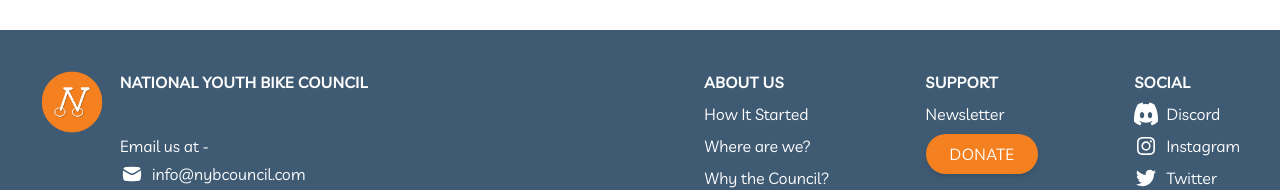
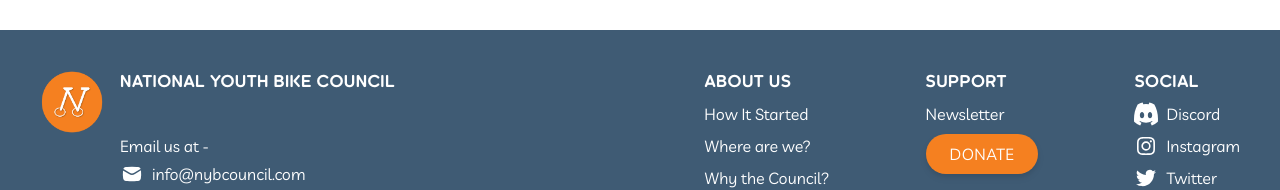
Before and after one commit to wdmnybcouncil/national-youth-bike-council, a React (Create React App) app in the folder frontend/: page /join-us in a window 1280 px wide. Shown: the part 482-672 px from the top of the page. Built offline with nearby package versions, Linux system fonts and the light colour scheme; no server answers.

Commit message:
feat: change brand font to kaleko

```diff
--- a/frontend/src/components/AnimatedHeroTitle.js
+++ b/frontend/src/components/AnimatedHeroTitle.js
@@ -9,7 +9,7 @@ function AnimatedHeroTitle({ children }) {
   return (
     <AnimatePresence>
       <motion.h1
-        className="relative inline-block w-full max-w-screen-md break-words text-center font-balgin text-4xl tracking-wider text-transparent drop-shadow sm:text-left lg:text-6xl"
+        className="relative inline-block w-full max-w-screen-md break-words text-center font-kaleko font-bold tracking-wide text-4xl text-transparent drop-shadow sm:text-left lg:text-6xl"
         variants={heroLetterContainerAnimationVariants}
         initial="hidden"
         whileInView="visible"
--- a/frontend/src/components/DescriptionCard.js
+++ b/frontend/src/components/DescriptionCard.js
@@ -20,7 +20,7 @@ function DescriptionCard({ heading, text, image = '' }) {
           alt={heading}
           className="-mt-12 h-16 w-16 max-w-full rounded-full border-2 border-skin-accent object-center object-cover transition-all group-hover:scale-125" />
       }
-      <h3 className="mt-4 mb-4 w-full max-w-4xl text-center border-b border-skin-primary pb-1 font-balgin text-xl tracking-wider text-skin-primary transition-all">
+      <h3 className="mt-4 mb-4 w-full max-w-4xl text-center border-b border-skin-primary pb-1 font-kaleko font-bold tracking-wide text-xl text-skin-primary transition-all">
         {heading}
       </h3>
       <Section.Text>{text}</Section.Text>
--- a/frontend/src/components/Footer.js
+++ b/frontend/src/components/Footer.js
@@ -40,7 +40,7 @@ function Footer({ footer }) {
         <div className="flex flex-col gap-2 xs:gap-0">
           <div className="flex flex-col gap-4 xs:flex-row xs:items-center md:items-start">
             <Logo linkTo="/" logoSrc={logoIcon} logoAlt="logo for National Youth Bike Council with a big N with wheels" />
-            <h2 className="font-semibold uppercase">{footer[0].heading}</h2>
+            <h2 className="font-kaleko font-bold tracking-wide uppercase">{footer[0].heading}</h2>
           </div>
           <div className="flex flex-col gap-1 xs:pl-16 lg:pl-20">
             <p>Email us at -</p>
--- a/frontend/src/components/FooterSection/FooterHeader.js
+++ b/frontend/src/components/FooterSection/FooterHeader.js
@@ -7,7 +7,7 @@ import PropTypes from 'prop-types';
  * @author [Shraddha](https://github.com/5hraddha)
  */
 function FooterHeader({ children }) {
-  return <h2 className="font-semibold uppercase">{children}</h2>;
+  return <h2 className="font-kaleko font-bold tracking-wide uppercase">{children}</h2>;
 }
 
 const propTypes = {
--- a/frontend/src/components/Modal/Modal.js
+++ b/frontend/src/components/Modal/Modal.js
@@ -31,7 +31,7 @@ function Modal({ isOpen, onClose, userProfile }) {
         variants={modalAnimationVariants}>
         <div className="flex flex-col items-center justify-center gap-4">
           <img src={userImg} alt={userName} className="h-40 w-40 max-w-full rounded-full border-4 border-skin-accent" />
-          <h3 className="text-center font-balgin text-2xl font-semibold capitalize leading-8 tracking-wider text-skin-primary md:text-4xl">{userName}</h3>
+          <h3 className="text-center font-kaleko font-bold tracking-wide text-2xl capitalize leading-8 text-skin-primary md:text-4xl">{userName}</h3>
         </div>
         <div className="relative before:absolute before:top-0 before:-left-5 before:h-4 before:w-4 before:bg-[url('./assets/images/icon-quotes.svg')] before:bg-contain before:bg-no-repeat">
           <ReactMarkdown className="markdown">{userStory}</ReactMarkdown>
--- a/frontend/src/components/Post/PostTitle.js
+++ b/frontend/src/components/Post/PostTitle.js
@@ -8,7 +8,7 @@ import PropTypes from 'prop-types';
  */
 function PostTitle({ children }) {
   return (
-    <h3 className="relative mb-1 w-full border-b border-skin-accent pb-1 text-center font-balgin text-xl tracking-wider md:text-2xl lg:text-left">
+    <h3 className="relative mb-1 w-full border-b border-skin-accent pb-1 text-center font-kaleko font-bold tracking-wide text-xl md:text-2xl lg:text-left">
       {children}
     </h3>
   );
--- a/frontend/src/components/Section/SectionHeading.js
+++ b/frontend/src/components/Section/SectionHeading.js
@@ -8,7 +8,7 @@ import PropTypes from 'prop-types';
  */
 function SectionHeading({ children }) {
   return (
-    <h2 className="relative mb-4 w-full border-b border-skin-accent pb-1 font-balgin text-2xl tracking-wider text-skin-primary capitalize before:absolute before:-bottom-1 before:block before:h-2 before:w-2 before:rounded-full before:bg-skin-fill-accent md:mb-8 md:pb-2 md:text-4xl md:before:-bottom-1.5 md:before:h-3 md:before:w-3">
+    <h2 className="relative mb-4 w-full border-b border-skin-accent pb-1 font-kaleko font-bold text-2xl tracking-wide text-skin-primary capitalize before:absolute before:-bottom-1 before:block before:h-2 before:w-2 before:rounded-full before:bg-skin-fill-accent md:mb-8 md:pb-2 md:text-4xl md:before:-bottom-1.5 md:before:h-3 md:before:w-3">
       {children}
     </h2>
   );
--- a/frontend/src/index.css
+++ b/frontend/src/index.css
@@ -7,10 +7,10 @@
 /* Add the custom font for headings */
 @layer base {
   @font-face {
-    font-family: "Balgin Black";
+    font-family: "Kaleko 105 Round";
     font-weight: 400;
     font-display: swap;
-    src: url("./assets/fonts/Balgin-Black.ttf") format("truetype");
+    src: url("./assets/fonts/Kaleko-105-Round-Bold.otf") format("OpenType");
   }
 }
 
--- a/frontend/src/views/JoinUs.js
+++ b/frontend/src/views/JoinUs.js
@@ -92,7 +92,7 @@ function JoinUs() {
       const { faq_title, faq_list } = attributes;
       return (
         <div key={faq_title} className="flex flex-col gap-4">
-          <h3 className="mb-4 w-full max-w-4xl border-b border-skin-primary pb-1 font-balgin text-xl tracking-wider text-skin-primary"> {faq_title}</h3>
+          <h3 className="mb-4 w-full max-w-4xl border-b border-skin-primary pb-1 font-kaleko font-bold tracking-wide text-xl text-skin-primary"> {faq_title}</h3>
           <div>{renderFaqs(faq_list)}</div>
         </div>
       );
--- a/frontend/src/views/PageNotFound.js
+++ b/frontend/src/views/PageNotFound.js
@@ -6,9 +6,9 @@ function PageNotFound() {
     <div className="my-8" aria-label="page not found">
       <Section>
         <div className="flex flex-col items-center justify-center gap-6">
-          <div className="relative my-4 h-40 w-40 font-balgin text-6xl text-skin-muted before:absolute before:top-0 before:left-0 before:h-40 before:w-40 before:rotate-45 before:rounded-lg before:border-4 before:border-dashed before:border-black before:bg-skin-fill-accent before:shadow-md after:absolute after:top-12 after:drop-shadow after:content-['404'] md:my-10 md:h-60 md:w-60 md:text-8xl md:before:h-60 md:before:w-60 md:after:top-20" />
+          <div className="relative my-4 h-40 w-40 font-kaleko font-bold tracking-wide text-6xl text-skin-muted before:absolute before:top-0 before:left-0 before:h-40 before:w-40 before:rotate-45 before:rounded-lg before:border-4 before:border-dashed before:border-black before:bg-skin-fill-accent before:shadow-md after:absolute after:top-12 after:left-6 after:drop-shadow after:content-['404'] md:my-10 md:h-60 md:w-60 md:text-8xl md:before:h-60 md:before:w-60 md:after:top-20" />
           <div className="flex flex-col gap-2">
-            <h2 className="relative w-full text-center font-balgin text-2xl tracking-wider text-skin-primary md:text-4xl">Page Not Found</h2>
+            <h2 className="relative w-full text-center font-kaleko font-bold tracking-wide text-2xl text-skin-primary md:text-4xl">Page Not Found</h2>
             <p>The page you are looking for might have been removed, had its name changed or is temporarily unavailable.</p>
             <div className="flex items-center justify-center">
               <PageLink type="internal" className="mt-4" linkTo="/">
--- a/frontend/src/views/WhyTheCouncil.js
+++ b/frontend/src/views/WhyTheCouncil.js
@@ -56,7 +56,7 @@ function WhyTheCouncil() {
             {/* Section # 1 - Why the National Youth Bike Council? */}
             <section className="mb-10 w-full bg-skin-fill-card-accent text-skin-base">
               <div className="mx-auto max-w-screen-xl px-8 py-6 md:px-10">
-                <h2 className="mb-4 w-full font-balgin text-2xl capitalize tracking-wider text-skin-accent md:pb-2 md:text-4xl">In Two Sentences</h2>
+                <h2 className="mb-4 w-full font-kaleko font-bold tracking-wide text-2xl capitalize text-skin-accent md:pb-2 md:text-4xl">In Two Sentences</h2>
                 <p className="max-w-3xl">
                   <span className="font-semibold">Community, Health, Education</span> and <span className="font-semibold">Leadership</span> is the second way to say{" "}
                   <span className="font-semibold">“National Youth Bike Council”</span>. Young people within the council have the opportunity to develop hard skills,
--- a/frontend/tailwind.config.js
+++ b/frontend/tailwind.config.js
@@ -10,7 +10,7 @@ module.exports = {
     extend: {
       fontFamily: {
         sans: ["'Livvic'", defaultTheme.fontFamily.sans],
-        balgin: "'Balgin Black'",
+        kaleko: "'Kaleko 105 Round'",
       },
       colors: {
         skin: {
```
Also changed, not shown: frontend/src/assets/fonts/Balgin-Black.ttf (deleted), frontend/src/assets/fonts/Kaleko-105-Round-Bold.otf (added).
